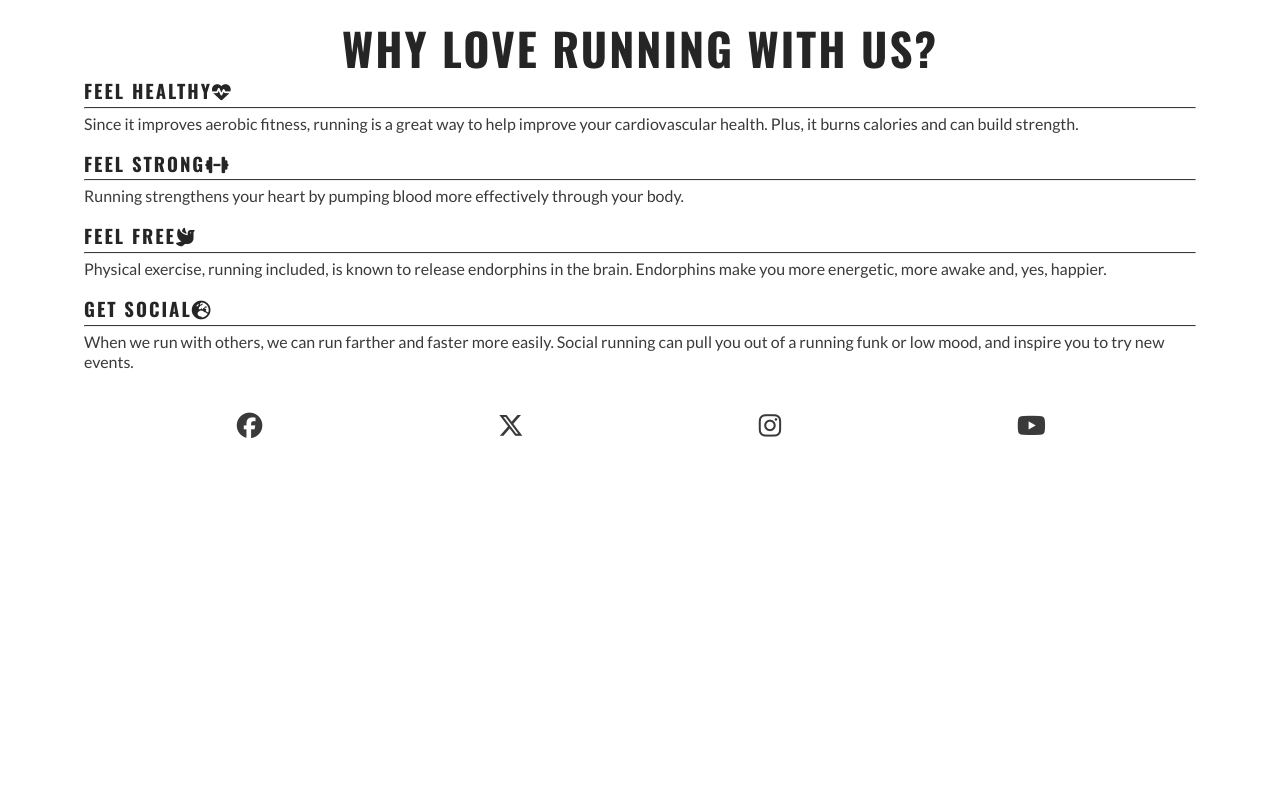
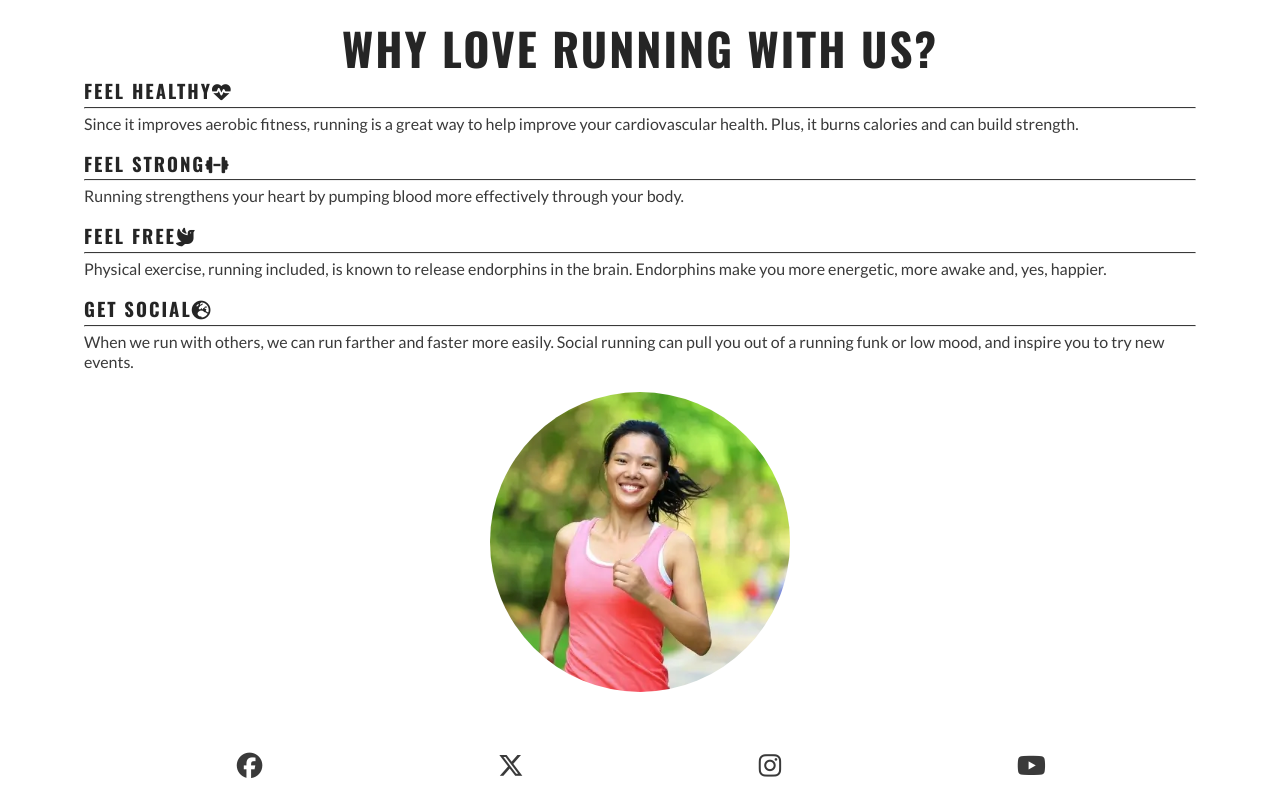
Before and after one commit to Regan-Boreland/LoveRunning, a plain HTML site: page index.html in a window 1280 px wide. Shown: the part 684-1484 px from the top of the page. Before the commit the page ends 1144 px from the top, so only its background shows below. Drawn offline with nearby package versions, Linux system fonts and the light colour scheme.

Commit message:
added circle image to reasons section

```diff
--- a/assets/css/style.css
+++ b/assets/css/style.css
@@ -149,6 +149,23 @@ div > hr {
     border-top: 1px solid #3a3a3a;
     margin: 5px 0;
 }
+
+#circle-cover-bg {
+    background: url(../images/reasons-image.webp) no-repeat top center / cover;
+    height: 90vh;
+    width: 90vw;
+    margin-bottom: 20px;
+    /*makes image a circle*/
+    border-radius: 50%;
+    max-width: 300px;
+    max-height: 300px;
+}
+
+#benefits-image {
+    display: flex;
+    align-items: center;
+    justify-content: center;
+}
 /*Media query: tablets and larger (768px and up)*/
 @media screen and (min-width: 768px)  {
     /* Header */
--- a/index.html
+++ b/index.html
@@ -64,6 +64,9 @@
                         <hr>
                         <p>When we run with others, we can run farther and faster more easily. Social running can pull you out of a running funk or low mood, and inspire you to try new events.</p>
                     </div>
+                    <div id="benefits-image">
+                        <div id="circle-cover-bg"></div>
+                    </div>
 
                 </div>
             </div>
```
Also changed, not shown: assets/images/reasons-image.webp (added).
